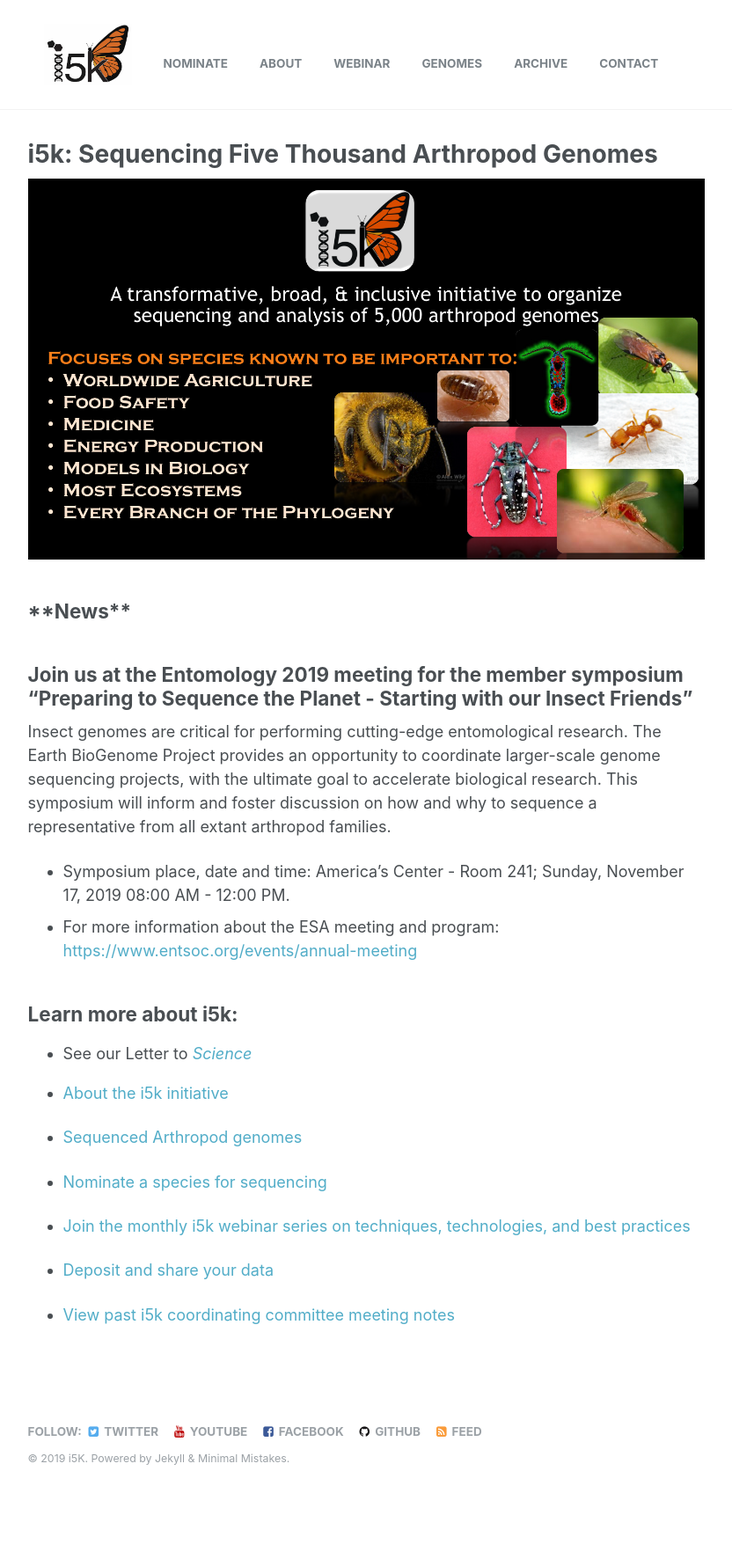
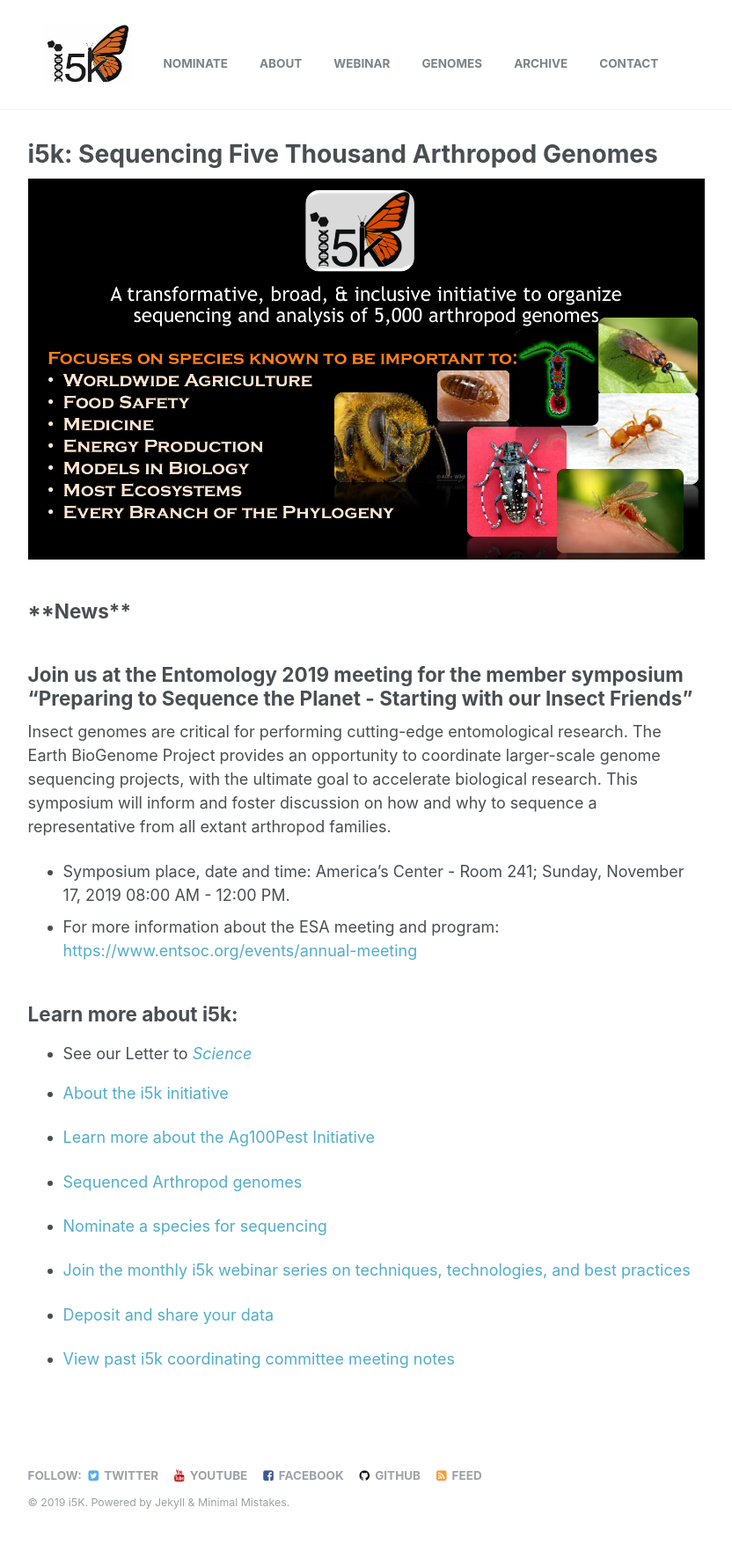
Before and after one commit to i5k/i5k.github.io, a Jekyll site: the page built from _pages/main.md, in a window 1280 px wide. Shown: the whole page at 88% size, without its empty margins (250-1082 px from the left). Built offline with Jekyll 4.4.1, drawn with Linux system fonts in a browser that asks for light colours; before the commit the page ends 1722 px from its top, so only the background shows below that.

Commit message:
adding a100p table

```diff
--- a/_pages/main.md
+++ b/_pages/main.md
@@ -24,6 +24,8 @@ Read our latest [news and updates](news/_posts).
 
 * [About the i5k initiative](about)
 
+* [Learn more about the Ag100Pest Initiative](ag100pest)
+
 * [Sequenced Arthropod genomes](arthropod_genomes_at_ncbi)
 
 * [Nominate a species for sequencing](nominate)
```
Also changed, not shown: _pages/genomes.md (+2 -0 lines).
